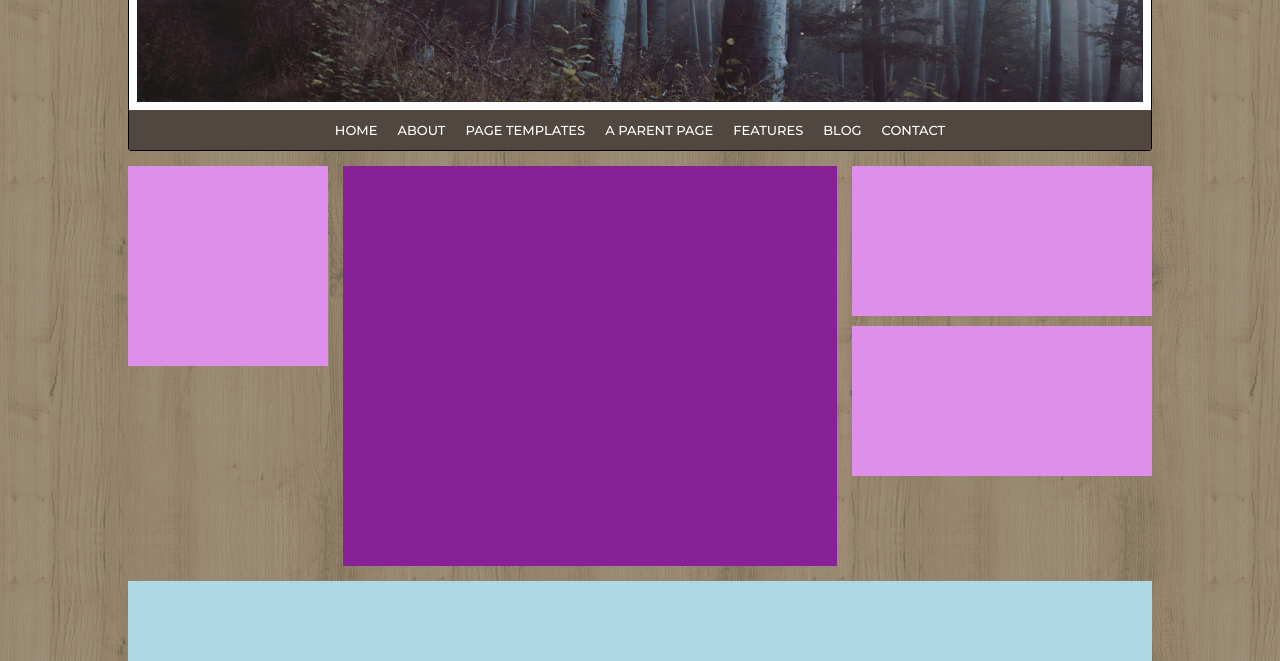
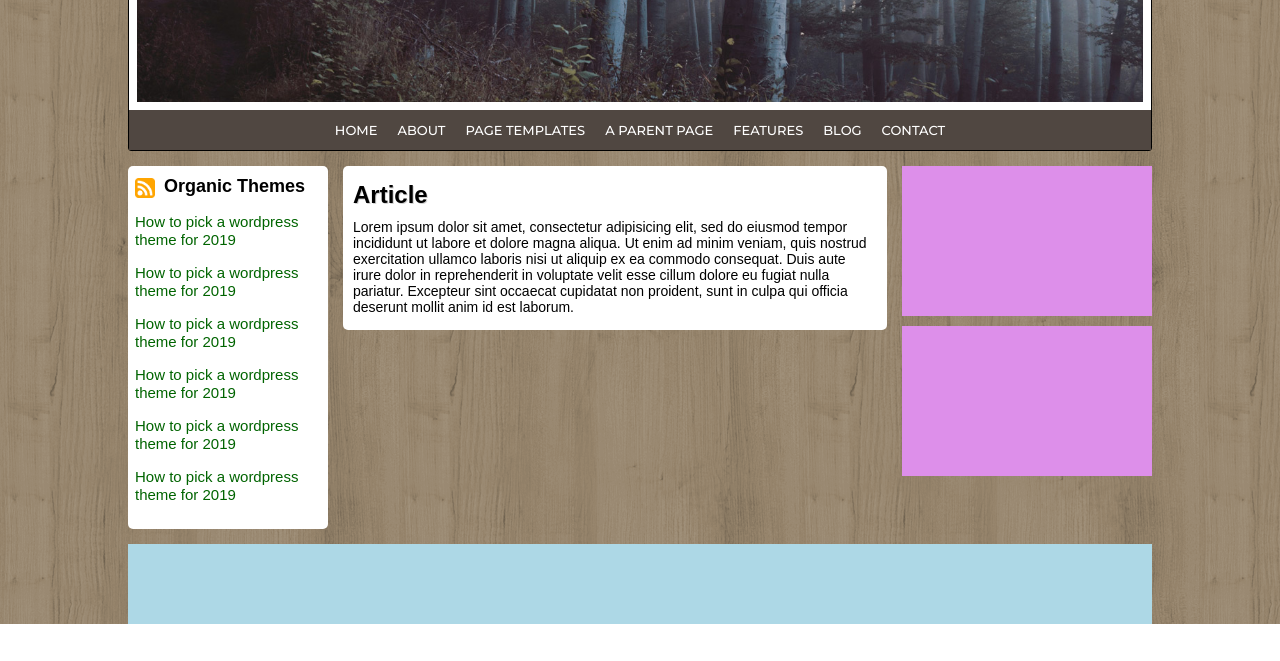
Before and after one commit to mcurtaz/htmlcss-wp, a plain HTML site: page index.html in a window 1280 px wide. Shown: the part 261-922 px from the top of the page. After the commit the page ends 885 px from the top, so only its background shows below. Drawn offline with Linux system fonts and the light colour scheme.

Commit message:
completato aside left e article centrale

```diff
--- a/css/style.css
+++ b/css/style.css
@@ -78,7 +78,7 @@ header > nav li{
   padding: 0px 8px;
   font-family: 'Montserrat', sans-serif;
 }
-
+/* sull hover si colora lo sfondo del li e cambia il puntatore */
 header > nav li:hover{
   background-color: rgba(0, 0, 0, .4);
   cursor: pointer;
@@ -104,24 +104,75 @@ main{
   float:left;
 }
 
+/* aside di sinistra */
+
 .main-left{
+  padding: 10px 7px;
   width: 200px;
-  /* debug */
-  background-color: #dd8fea;
-  height: 200px;
+  border-radius: 5px;
+  background-color: white;
 }
+
+/* logo e titolo aside sinistra*/
+.left-title{
+  margin-bottom: 10px;
+}
+
+.left-title img{
+  width: 20px;
+  vertical-align: middle;
+}
+
+.left-title h4{
+  font-weight: 600;
+  font-family: sans-serif;
+  display: inline-block;
+  margin-left: 5px;
+  font-size: 18px;
+}
+
+/* serie di link aside sinistra*/
+
+.main-left ul{
+  list-style-type: none;
+}
+
+.main-left li{
+  margin: 15px 0;
+}
+
+.main-left a{
+  font-size: 15px;
+  font-family: sans-serif;
+  text-decoration: none;
+  color: darkgreen;
+}
+
+/* parte centrale - article (ha dimensioni variabili mentre gli aside restano fissi) */
 
 .main-center{
   /* larghezza del blocco è 100% - larghezza blocco destro - margini di 15 a dx e sx - larghezza blocco destra */
-  width: calc(100% - 200px - 30px - 300px);
+  width: calc(100% - 200px - 30px - 250px);
   margin: 0 15px;
-  /* debug */
-  background-color: #872198;
-  height: 400px;
+  background-color: white;
+  padding: 15px 10px;
+  border-radius: 5px;
+}
+
+.main-center h2{
+  font-family: sans-serif;
+  text-shadow: 1px 1px lightgrey;
+  margin-bottom: 10px;
+}
+
+.main-center p{
+  font-family: sans-serif;
+  font-size: 14px;
+  font-weight: 500;
 }
 
 .main-right{
-  width: 300px;
+  width: 250px;
 }
 
 /* i due div momentaneamente vuoti della parte destra del blocco. definiranno anche l'altezza del blocco main-right che li contiene */
--- a/index.html
+++ b/index.html
@@ -15,6 +15,7 @@
           <span>ANOTHER BEAUTIFUL ORGANIC THEME</span>
           </div>
         </div>
+        <!-- barra di navigazione con lista -->
         <nav>
           <ul>
             <li>HOME</li>
@@ -26,21 +27,33 @@
             <li>CONTACT</li>
           </ul>
         </nav>
+      </header>
 
-      </header>
-      <!-- blocco centrale -->
+      <!-- blocco centrale diviso in tre colonne: due aside e un article centrale-->
       <main>
-        <!-- blocco centrale parte a sinistra -->
+        <!-- blocco centrale parte a sinistra con un piccolo titolo con immagine e diversi link-->
         <aside class="main-left">
-
+          <div class="left-title">
+            <img src="img/rss.png" alt="rss icon">
+            <h4>Organic Themes</h4>
+          </div>
+          <ul>
+            <li><a href="#">How to pick a wordpress theme for 2019</a></li>
+            <li><a href="#">How to pick a wordpress theme for 2019</a></li>
+            <li><a href="#">How to pick a wordpress theme for 2019</a></li>
+            <li><a href="#">How to pick a wordpress theme for 2019</a></li>
+            <li><a href="#">How to pick a wordpress theme for 2019</a></li>
+            <li><a href="#">How to pick a wordpress theme for 2019</a></li>
+          </ul>
         </aside>
-        <!-- blocco centrale parte nel mezzo -->
+        <!-- parte centrale del main con un article contenente un titolo e un paragrafo -->
         <article class="main-center">
-
+          <h2>Article</h2>
+          <p>Lorem ipsum dolor sit amet, consectetur adipisicing elit, sed do eiusmod tempor incididunt ut labore et dolore magna aliqua. Ut enim ad minim veniam, quis nostrud exercitation ullamco laboris nisi ut aliquip ex ea commodo consequat. Duis aute irure dolor in reprehenderit in voluptate velit esse cillum dolore eu fugiat nulla pariatur. Excepteur sint occaecat cupidatat non proident, sunt in culpa qui officia deserunt mollit anim id est laborum.</p>
         </article>
         <!-- blocco centrale parte a destra -->
         <aside class="main-right">
-          <!-- parte destra del blocco centrale. contiene due blocchi momentaneamente vuoti -->
+          <!-- parte destra del blocco centrale. contiene due blocchi con titolo e un po' di testo -->
           <div></div>
           <div></div>
         </aside>
```
Also changed, not shown: img/rss.png (added).
